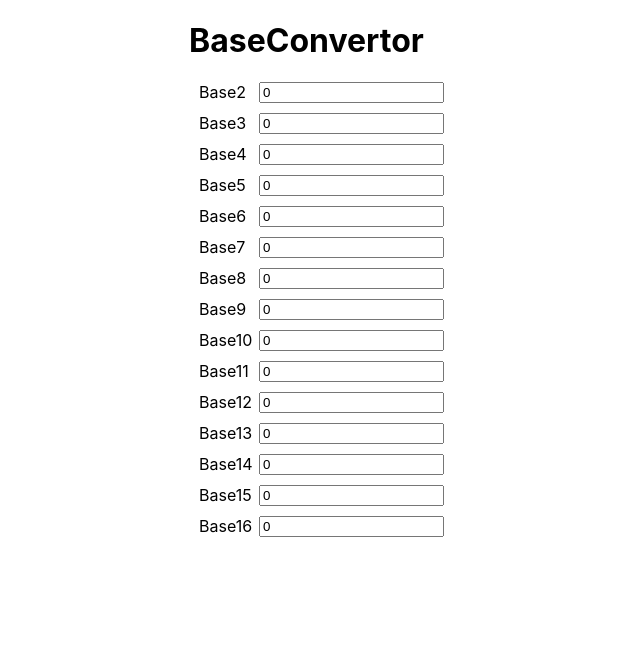
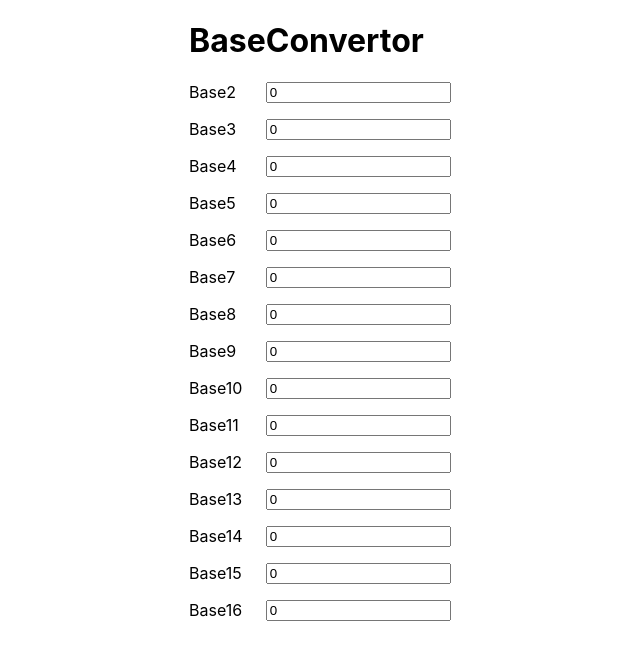
Before and after one commit to palpriyanshu/baseConvertor-react, a React (Create React App) app: page / in a window 1280 px wide. Shown: the top 660 px of the page, without its empty margins (323-963 px from the left). Built offline with nearby package versions, Linux system fonts and the light colour scheme.

Commit message:
modified style

```diff
--- a/src/App.css
+++ b/src/App.css
@@ -3,10 +3,10 @@
 }
 
 .label {
-  width: 60px;
+  width: 10%;
 }
 
 .inputSection {
-  margin: 10px;
+  margin: 2vh 0;
   display: flex;
 }
```
